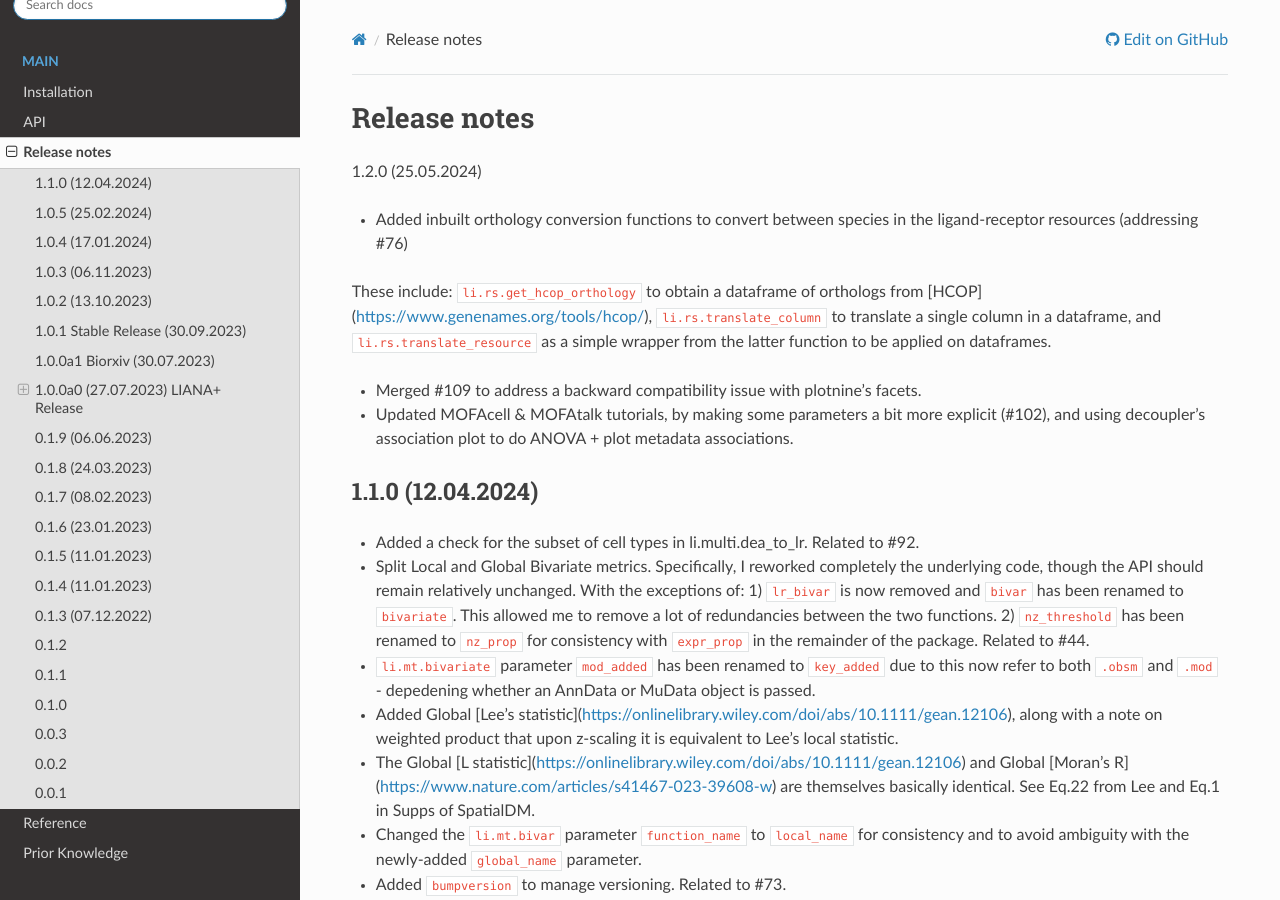
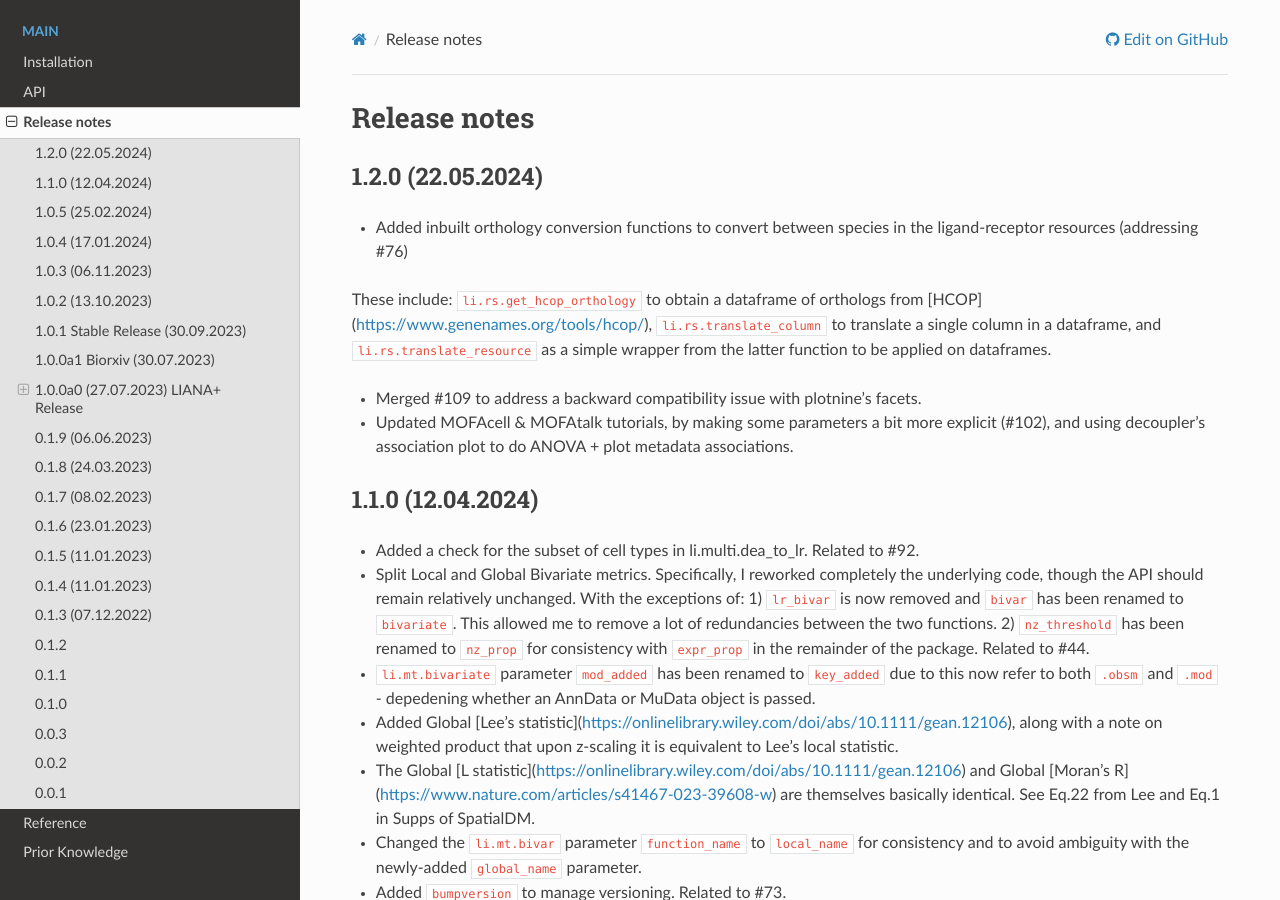
Before and after one commit to saezlab/liana-py, a Sphinx documentation site: the page built from docs/source/release_notes.rst, in a window 1280 px wide and 900 px high. Built offline with Sphinx 7.4.7 and the Read the Docs theme 2.0.0, drawn with Linux system fonts in a browser that asks for light colours; pages that are not in the unit, such as notebooks, are missing from menus.

```diff
--- a/docs/source/release_notes.rst
+++ b/docs/source/release_notes.rst
@@ -1,7 +1,8 @@
 Release notes
 =============
 
-1.2.0 (25.05.2024)
+1.2.0 (22.05.2024)
+-------------------------------------------------
 
 - Added inbuilt orthology conversion functions to convert between species in the ligand-receptor resources (addressing #76)
 These include: ``li.rs.get_hcop_orthology`` to obtain a dataframe of orthologs from [HCOP](https://www.genenames.org/tools/hcop/), ``li.rs.translate_column`` to translate a single column in a dataframe, and ``li.rs.translate_resource`` as a simple wrapper from the latter function to be applied on dataframes.
--- a/pyproject.toml
+++ b/pyproject.toml
@@ -25,6 +25,7 @@ anndata = ">=0.7.4"
 mudata = "*"
 scanpy = ">=1.8.0"
 numba = ">=0.54.0"
+numpy = ">=1.23.3"
 plotnine = ">=0.10.0"
 tqdm = "^4.0"
 omnipath = {version = ">=1.0.6", optional = true}
```
